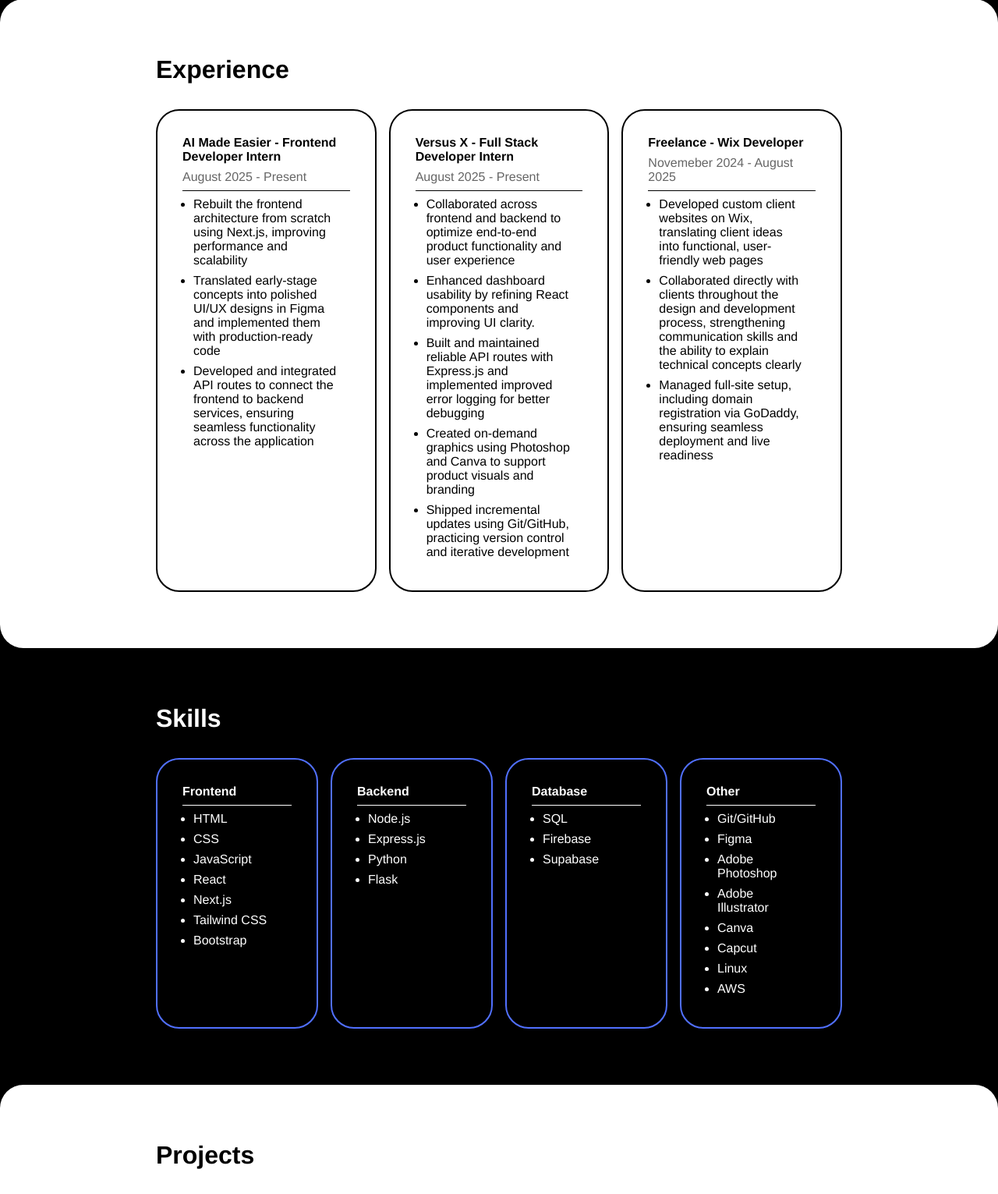
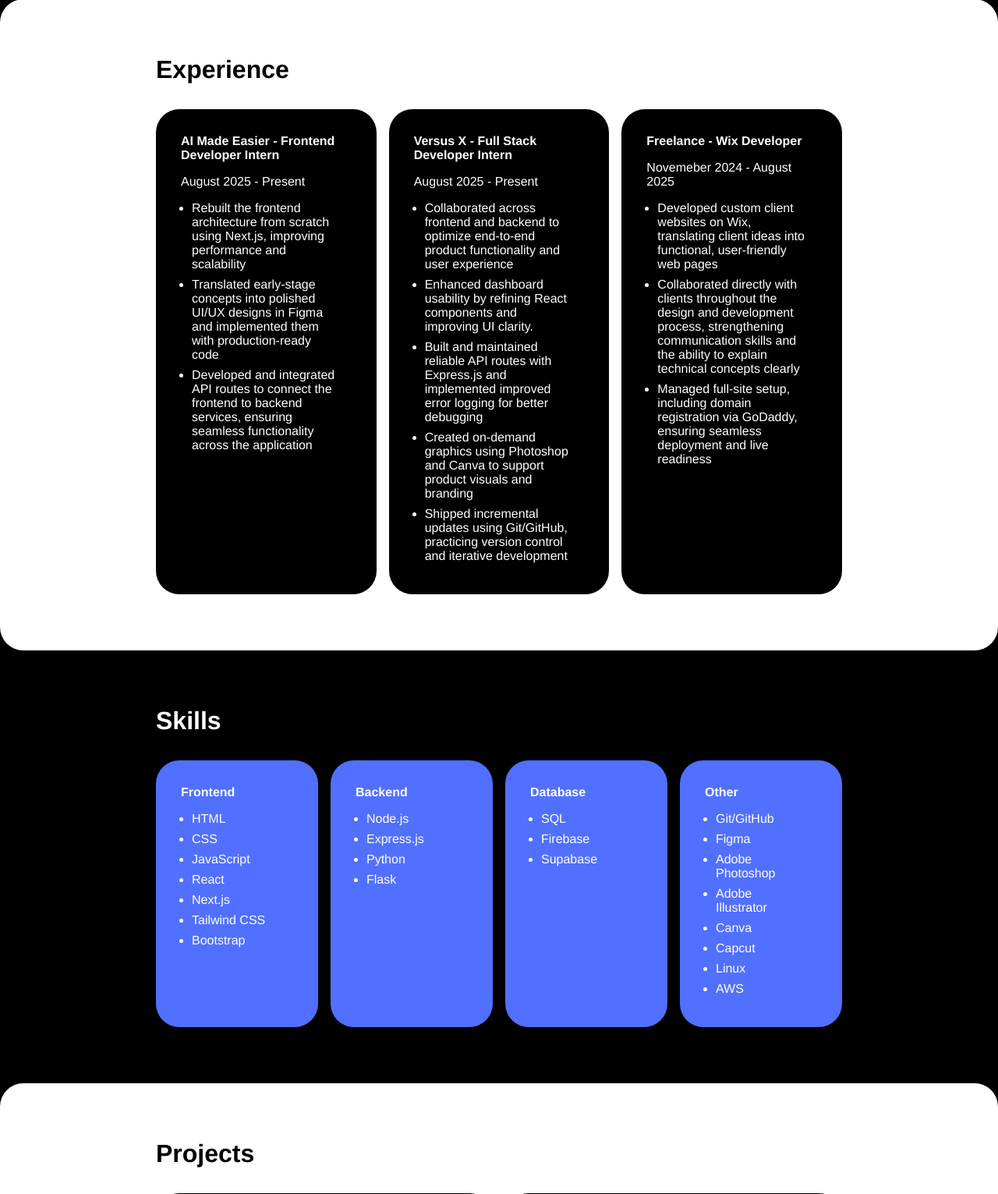
Before and after one commit to matthew-wright07/portfolio, a Flask app: page / in a window 1280 px wide. Shown: the part 801-2332 px from the top of the page at 78% size. Run offline with Flask 3, Linux system fonts and the light colour scheme.

Commit message:
updated ui

```diff
--- a/main.py
+++ b/main.py
@@ -7,4 +7,4 @@ def home():
     return render_template("index.html")
 
 if __name__=="__main__":
-    app.run()
+    app.run(debug=True)
--- a/static/styles.css
+++ b/static/styles.css
@@ -137,17 +137,17 @@ a{
 }
 .black-subheader{
     font-weight: 600;
-    color:black;
+    color: white;
 }
 .experience{
-    border: 2px black solid;
+    background-color: #000000;
     border-radius: 30px;
-    color:black;
+    color:white;
     height: 100%;
     padding: 32px;
     display: flex;
     flex-direction: column;
-    gap: 8px;
+    gap: 16px;
 }
 .flex-col{
     display: flex;
@@ -157,7 +157,7 @@ a{
     gap:32px;
 }
 .color-grey{
-    color:#666666;
+    color: white;
 }
 .experience ul{
     gap:32px;
@@ -191,7 +191,7 @@ hr{
     grid-template-columns: 1fr 1fr 1fr 1fr;
 }
 .skills-card{
-    border: 2px #5170ff solid;
+    background-color: #5170ff;
     border-radius: 30px;
     padding: 32px;
     height: 100%;
--- a/templates/index.html
+++ b/templates/index.html
@@ -37,7 +37,6 @@
                 <div class="experience">
                     <p class="black-subheader">AI Made Easier - Frontend Developer Intern</p>
                     <p class="color-grey">August 2025 - Present</p>
-                    <hr/>
                     <ul>
                         <li>Rebuilt the frontend architecture from scratch using Next.js, improving performance and scalability</li>
                         <li>Translated early-stage concepts into polished UI/UX designs in Figma and implemented them with production-ready code</li>
@@ -47,7 +46,6 @@
                 <div class="experience">
                     <p class="black-subheader">Versus X - Full Stack Developer Intern</p>
                     <p class="color-grey">August 2025 - Present</p>
-                    <hr/>
                     <ul>
                         <li>Collaborated across frontend and backend to optimize end-to-end product functionality and user experience</li>
                         <li>Enhanced dashboard usability by refining React components and improving UI clarity.</li>
@@ -59,7 +57,6 @@
                 <div class="experience">
                     <p class="black-subheader">Freelance - Wix Developer</p>
                     <p class="color-grey">Novemeber 2024 - August 2025</p>
-                    <hr/>
                     <ul>
                         <li>Developed custom client websites on Wix, translating client ideas into functional, user-friendly web pages</li>
                         <li>Collaborated directly with clients throughout the design and development process, strengthening communication skills and the ability to explain technical concepts clearly</li>
@@ -73,9 +70,8 @@
         <div class="padding flex-col gap-8">
             <p class="white-header">Skills</p>
             <div class="grid grid-cols-4 gap-4">
-                <div class="skills-card flex-col gap-2">
+                <div class="skills-card flex-col gap-4">
                     <p class="white-subheader">Frontend</p>
-                    <hr/>
                     <ul>
                         <li>HTML</li>
                         <li>CSS</li>
@@ -86,9 +82,8 @@
                         <li>Bootstrap</li>
                     </ul>
                 </div>
-                <div class="skills-card flex-col gap-2">
+                <div class="skills-card flex-col gap-4">
                     <p class="white-subheader">Backend</p>
-                    <hr/>
                     <ul>
                         <li>Node.js</li>
                         <li>Express.js</li>
@@ -96,18 +91,16 @@
                         <li>Flask</li>
                     </ul>
                 </div>
-                <div class="skills-card flex-col gap-2">
+                <div class="skills-card flex-col gap-4">
                     <p class="white-subheader">Database</p>
-                    <hr/>
                     <ul>
                         <li>SQL</li>
                         <li>Firebase</li>
                         <li>Supabase</li>
                     </ul>
                 </div>
-                <div class="skills-card flex-col gap-2">
+                <div class="skills-card flex-col gap-4">
                     <p class="white-subheader">Other</p>
-                    <hr/>
                     <ul>
                         <li>Git/GitHub</li>
                         <li>Figma</li>
```
